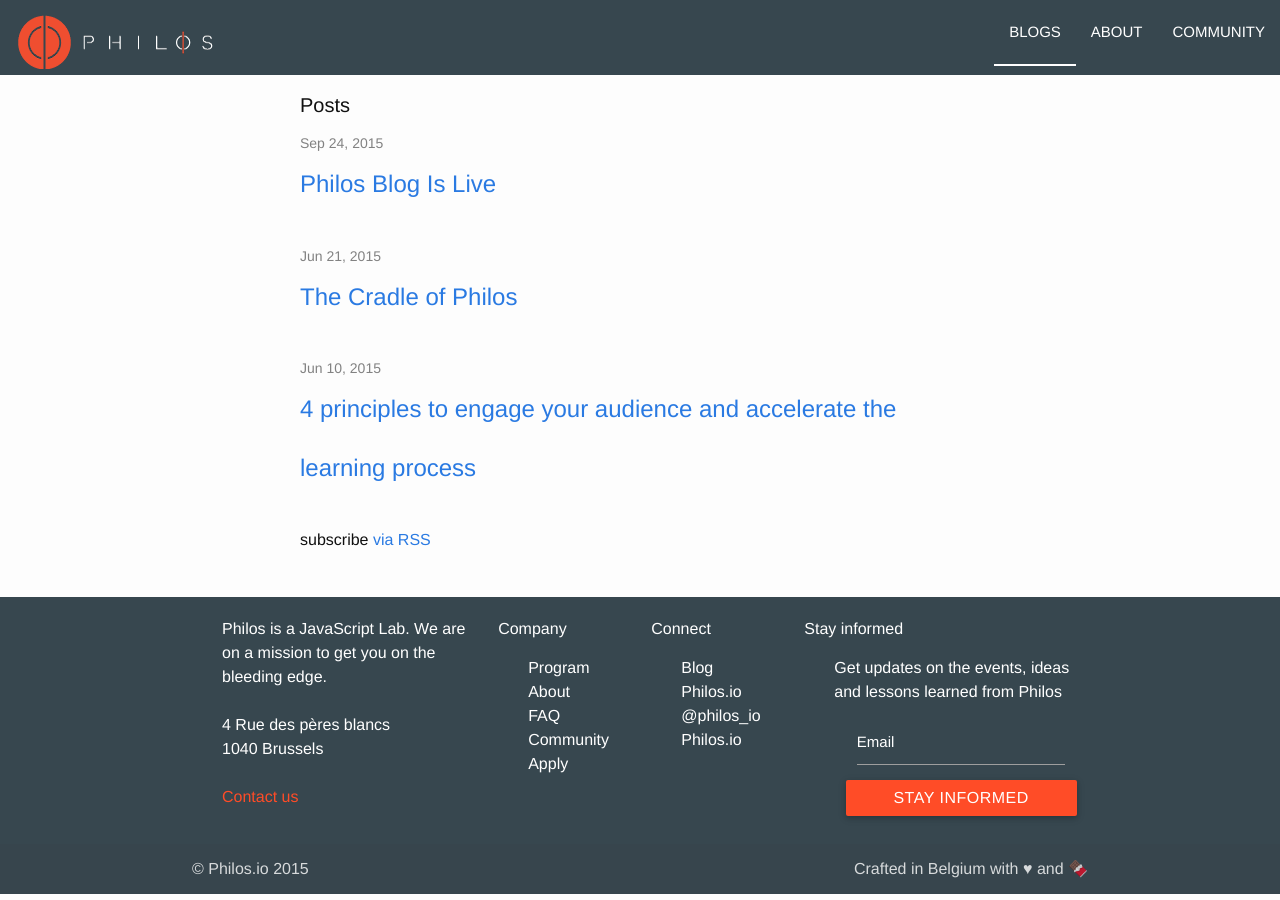
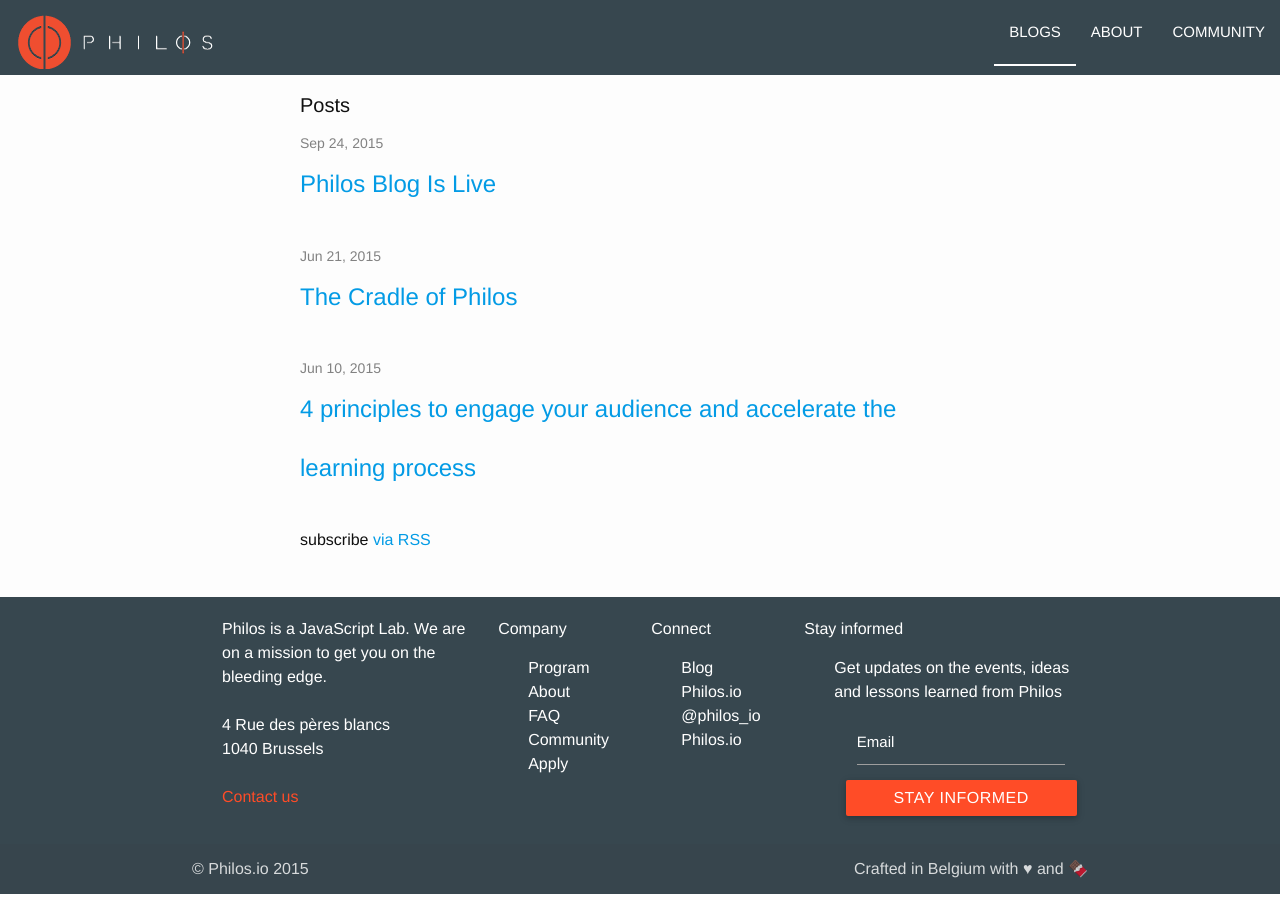
Before and after one commit to Philos-io/blog.philos.io, a Jekyll site: the page built from index.html, in a window 1280 px wide. Built offline with Jekyll 4.4.1, drawn with Linux system fonts in a browser that asks for light colours.

Commit message:
fixed styles

```diff
--- a/_includes/head.html
+++ b/_includes/head.html
@@ -7,8 +7,8 @@
   <meta name="description" content="{% if page.excerpt %}{{ page.excerpt | strip_html | strip_newlines | truncate: 160 }}{% else %}{{ site.description }}{% endif %}">
 
   <link rel="stylesheet" href="{{ "/css/materialize.css" | prepend: site.baseurl }}"/>
+  <link rel="stylesheet" href="{{ "/css/main.css" | prepend: site.baseurl }}"/>
   <link rel="stylesheet" href="{{ "/css/style.css" | prepend: site.baseurl }}"/>
-  <link rel="stylesheet" href="{{ "/css/main.css" | prepend: site.baseurl }}"/>
   <link rel="canonical" href="{{ page.url | replace:'index.html','' | prepend: site.baseurl | prepend: site.url }}"/>
   <link rel="alternate" type="application/rss+xml" title="{{ site.title }}" href="{{ "/feed.xml" | prepend: site.baseurl | prepend: site.url }}" />
   <link rel="icon" type="image/png" href="/images/logo/philos-no-bg-32x32.png"/>
--- a/_includes/header.html
+++ b/_includes/header.html
@@ -7,7 +7,7 @@
         <li><a class="uppercase" href="https://philos.io/about">ABOUT</a></li>
         <li><a class="uppercase" href="https://philos.io/events">COMMUNITY</a></li>
       </ul>
-      <div class="top-nav hide-on-large-only hide-on-small-only"> <!-- HIDDEN SMALL + Large -->
+      <div class="top-nav hide-on-large-only hide-on-small-only">
         <div class="top border-top-vsmall">
           <a href="/" data-activates="nav-mobile" class="brand-logo"><img class="responsive-img" src="/images/logo/philos_logo-s.png" alt="logo-philos"></a>
           <a href="/" data-activates="nav-mobile" class="button-collapse margin-left-vsmall"><i class="fa fa-bars fa-lg"></i></a>
--- a/_sass/_base.scss
+++ b/_sass/_base.scss
@@ -84,24 +84,24 @@
 }
 
 
-
-/**
- * Links
- */
-a {
-    color: $brand-color;
-    text-decoration: none;
-
-    &:visited {
-        color: darken($brand-color, 15%);
-    }
-
-    &:hover {
-        color: $text-color;
-        text-decoration: underline;
-    }
-}
-
+//
+// /**
+//  * Links
+//  */
+// a {
+//     color: $brand-color;
+//     text-decoration: none;
+//
+//     &:visited {
+//         color: darken($brand-color, 15%);
+//     }
+//
+//     &:hover {
+//         color: $text-color;
+//         text-decoration: underline;
+//     }
+// }
+//
 
 
 /**
```
